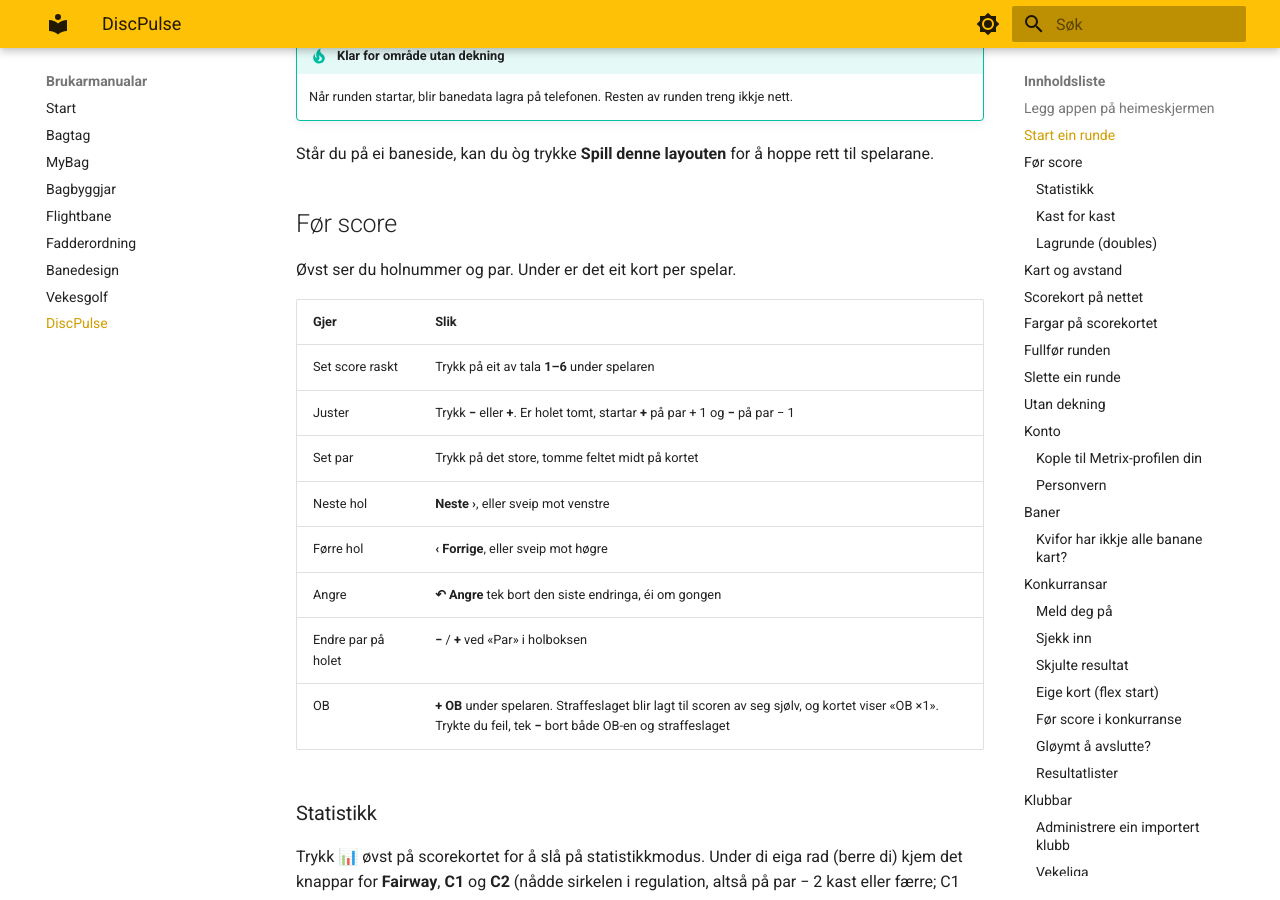
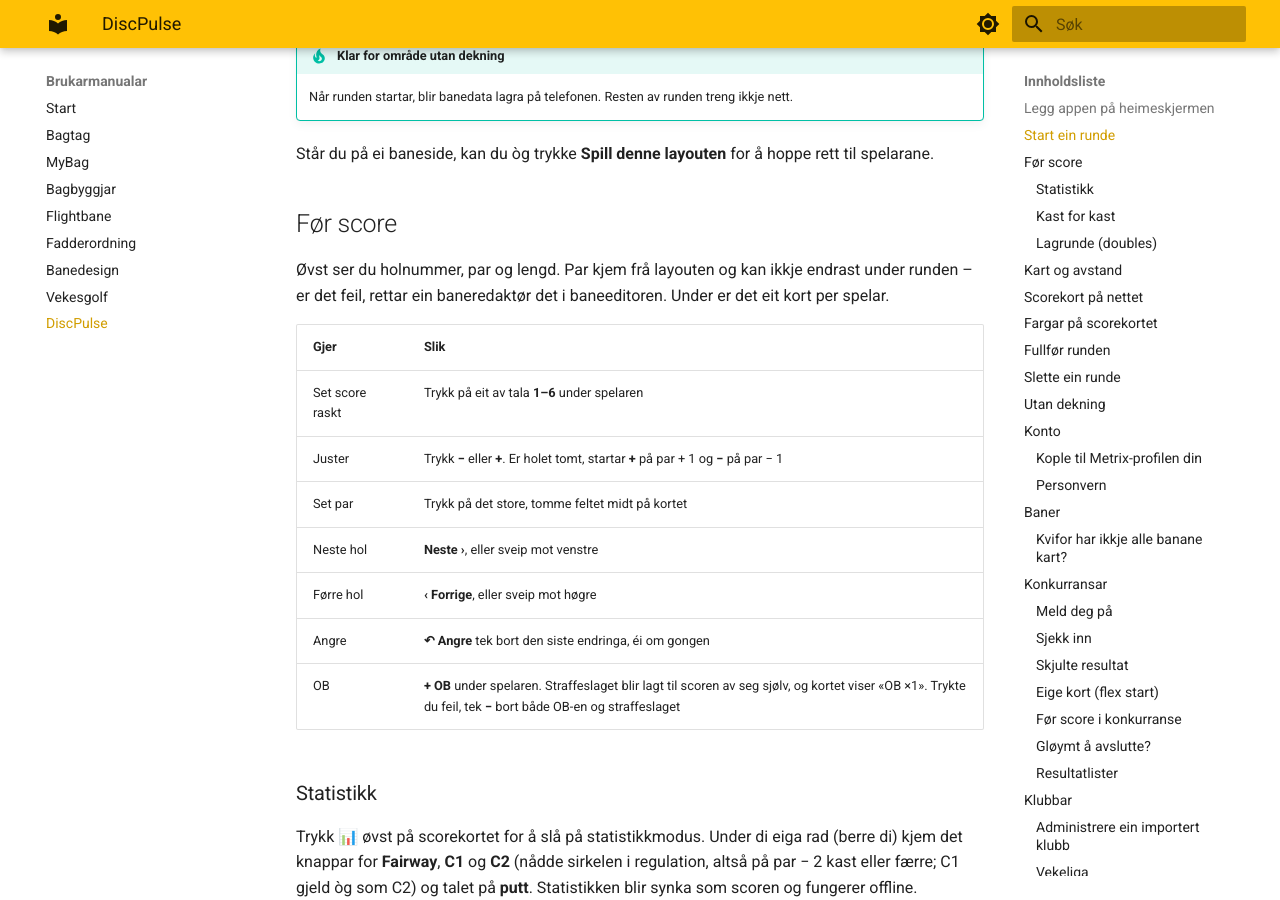
Before and after one commit to hanses89/manuals, an MkDocs documentation site: the page built from docs/discpulse.md, in a window 1280 px wide and 900 px high, scrolled down 1220 px. Built offline with MkDocs 1.6.1 and Material for MkDocs 9.7.7, drawn with Linux system fonts in a browser that asks for light colours; some of the changed text lies outside the part shown.

Commit message:
manual: sync from discpulse.app @ 4ea12579571146812d23f6c788efa7aee12b73fb

```diff
--- a/docs/discpulse.md
+++ b/docs/discpulse.md
@@ -54,7 +54,7 @@ rett til spelarane.
 
 ## Før score
 
-Øvst ser du holnummer og par. Under er det eit kort per spelar.
+Øvst ser du holnummer, par og lengd. Par kjem frå layouten og kan ikkje endrast under runden – er det feil, rettar ein baneredaktør det i baneeditoren. Under er det eit kort per spelar.
 
 | Gjer | Slik |
 |---|---|
@@ -64,7 +64,6 @@ rett til spelarane.
 | Neste hol | **Neste ›**, eller sveip mot venstre |
 | Førre hol | **‹ Forrige**, eller sveip mot høgre |
 | Angre | **↶ Angre** tek bort den siste endringa, éi om gongen |
-| Endre par på holet | **−** / **+** ved «Par» i holboksen |
 | OB | **+ OB** under spelaren. Straffeslaget blir lagt til scoren av seg sjølv, og kortet viser «OB ×1». Trykte du feil, tek **−** bort både OB-en og straffeslaget |
 
 ### Statistikk
```
Also changed, not shown: other parts of docs/discpulse.md (+2 -1 lines).
